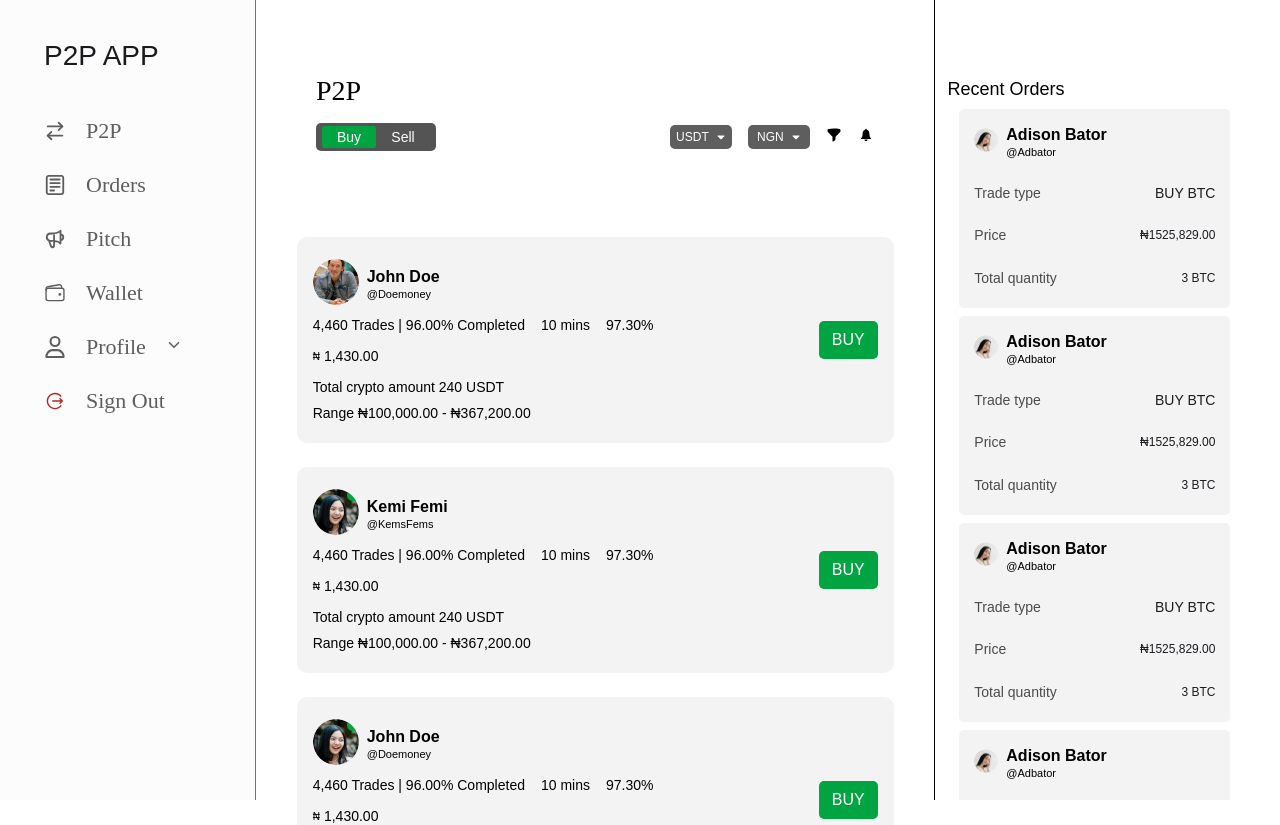
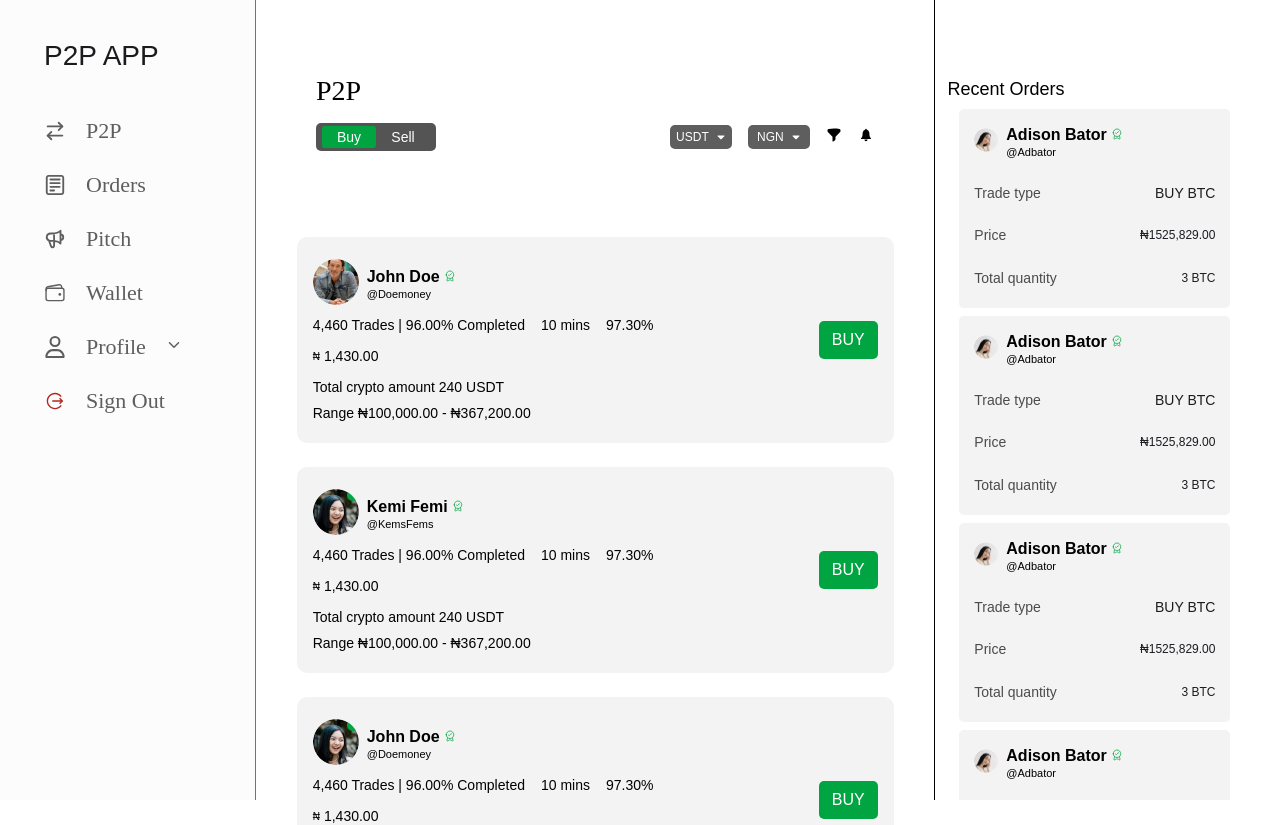
Before and after one commit to Stringcode-Limited/p2p-front-end, a React (Vite) app: page /app in a window 1280 px wide. Shown: the top 825 px of the page. Built offline with nearby package versions, Linux system fonts and the light colour scheme; a web font is replaced by a local one.

Commit message:
Added medal icon

```diff
--- a/src/components/OrderCard/OrderCard.tsx
+++ b/src/components/OrderCard/OrderCard.tsx
@@ -1,4 +1,5 @@
 import "./OrderCard.css";
+import medal from '../../assets/images/medal.svg'
 
 interface IOrderCard {
   image: string;
@@ -18,7 +19,7 @@ function OrderCard({image, fullName, name, type, price, quantity}:IOrderCard) {
             <img src={image} />
           </div>
           <div className="name">
-            <div className="name1">{fullName}</div>
+            <div className="name1">{fullName} <img src={medal}/></div>
             <div className="name2">@{name}</div>
           </div>
         </div>
--- a/src/components/TraderCard/TraderCard.tsx
+++ b/src/components/TraderCard/TraderCard.tsx
@@ -1,5 +1,6 @@
 import Button from "../Button/Button";
 import "./TraderCard.css";
+import medal from '../../assets/images/medal.svg'
 
 interface ITraderCard {
   buttonText: "BUY" | "SELL";
@@ -43,7 +44,7 @@ function TraderCard({
               <img src={image} />
             </div>
             <div className="name">
-              <p className="name1">{fullName}</p>
+              <p className="name1">{fullName} <img src={medal}/></p>
               <p className="name2">@{name}</p>
             </div>
           </div>
```
Also changed, not shown: src/assets/images/medal.svg (added).
